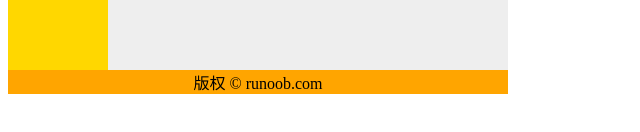
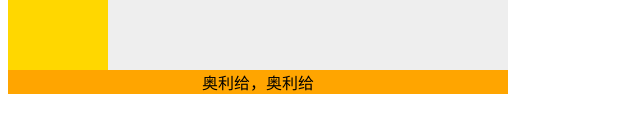
Before and after one commit to Simplehihi/Simplehihi.github.io, a plain HTML site: page index.html in a window 1280 px wide. Shown: the part 630-762 px from the top of the page, 0-640 px from the left. Drawn offline with Linux system fonts and the light colour scheme.

Commit message:
添加奥利给

```diff
--- a/index.html
+++ b/index.html
@@ -23,7 +23,7 @@
 内容在这里</div>
 
 <div id="footer" style="background-color:#FFA500;clear:both;text-align:center;">
-版权 © runoob.com</div>
+奥利给，奥利给</div>
 
 </div>
 
```
